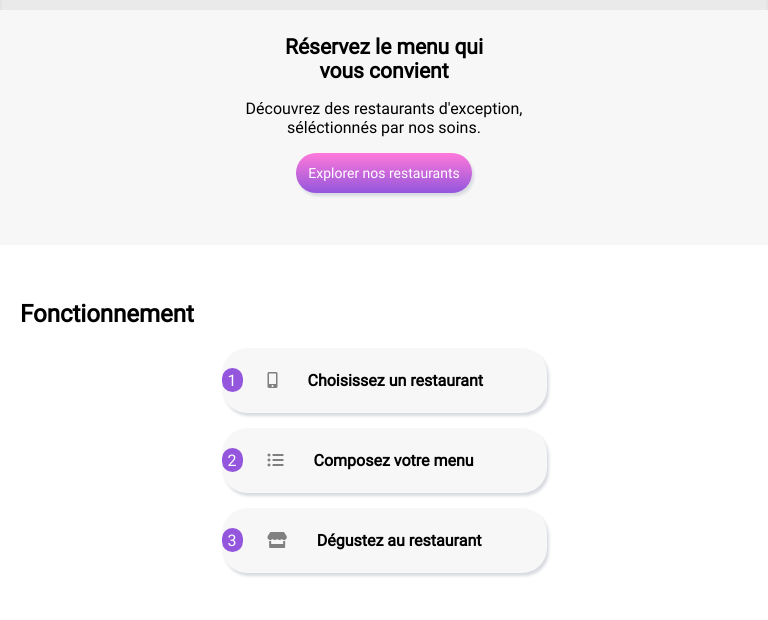
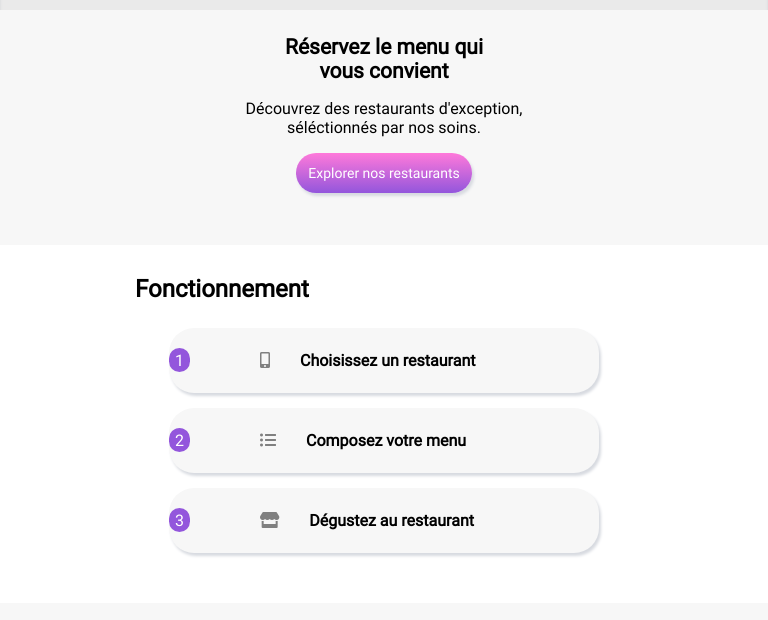
Before and after one commit to matgiard/MathieuGiard_3_02102021, a website: page index.html in a window 768 px wide. Shown: the part 80-700 px from the top of the page. Drawn offline with Linux system fonts and the light colour scheme.

Commit message:
width element menu page media q

```diff
--- a/sass/utils/_mixins.scss
+++ b/sass/utils/_mixins.scss
@@ -165,7 +165,25 @@
 		}
 
 		.entitled {
-			margin-left: 170px;
+			margin-left: 210px;
+		}
+
+		#description {
+			margin-bottom: 10px;
+		}
+
+		#how-to i {
+			margin-left: 70px;
+		}
+
+		#how-to div, .place, .place img, .place--var img {
+			width: 430px;
+		}
+
+		#how-to h1, #restaurants h1 {
+			align-self: baseline;
+			margin-left: 135px;
+			margin-bottom: 25px;
 		}
 
 		footer {
```
Also changed, not shown: public/css/style.css, 1 other file.
